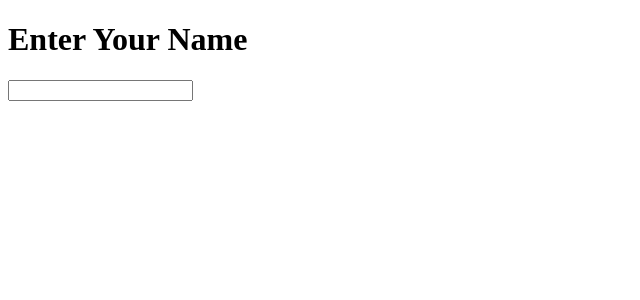
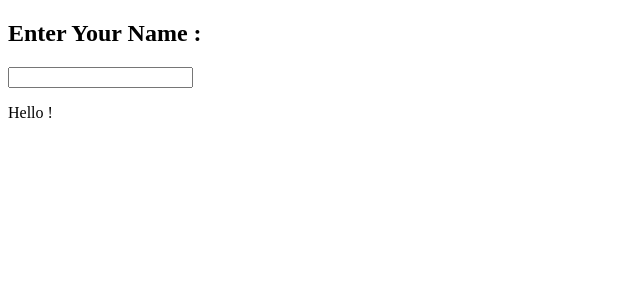
Before and after one commit to acciojob/personal-greeting-soumya898, a React app: page / in a window 1280 px wide. Shown: the top 300 px of the page, without its empty margins (0-640 px from the left). Built offline with nearby package versions, Linux system fonts and the light colour scheme.

Commit message:
submitting code-Thu Jul 20 2023 16:09:18 GMT+0530 (India Standard Time)

```diff
--- a/src/components/App.js
+++ b/src/components/App.js
@@ -10,9 +10,9 @@ const App = () => {
 
 
      {/* console.log("hey") */}
-        <h1> Enter Your Name </h1>
+        <h2> Enter Your Name :</h2>
       <input type="text"  onChange={(e)=>{setName(event.target.value)}}/>
-      <p> {name}</p>
+      <p>Hello {name}!</p>
     </div>
   )
 }
```
